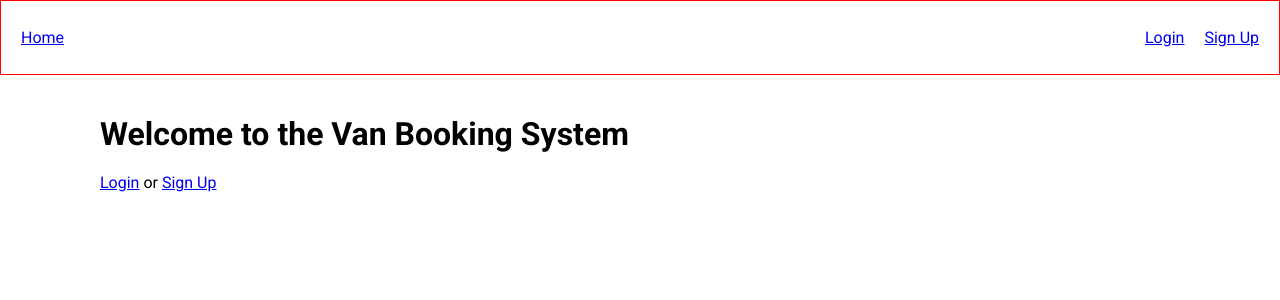
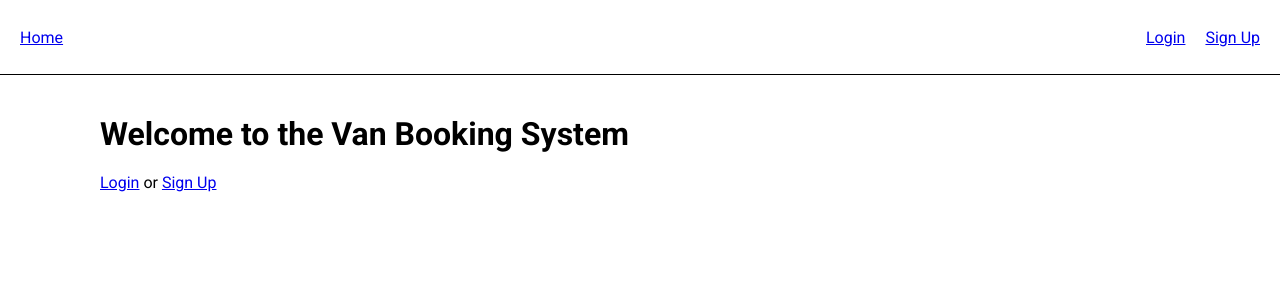
Before and after one commit to spiderrichard/Van-Booking-System, a PHP site: page /index.php in a window 1280 px wide. Shown: the top 300 px of the page. Run offline with PHP 8.4, Linux system fonts and the light colour scheme.

Commit message:
changing border style

```diff
--- a/styles.css
+++ b/styles.css
@@ -13,7 +13,7 @@ nav {
     align-items: center;
     padding: 0 20px;
     height: 75px;
-    border: 1px solid red;
+    border-bottom: 1px solid black;
 }
 nav a {
     height: fit-content;
```
